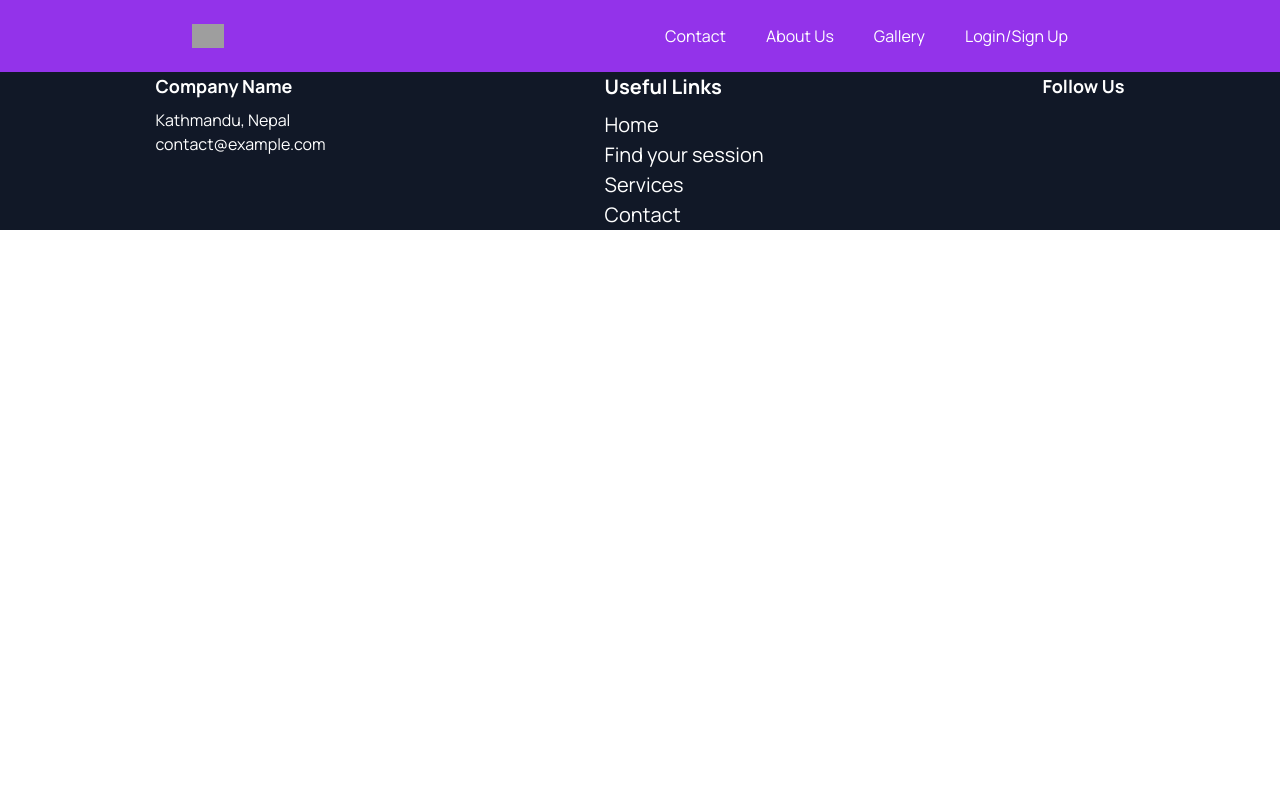
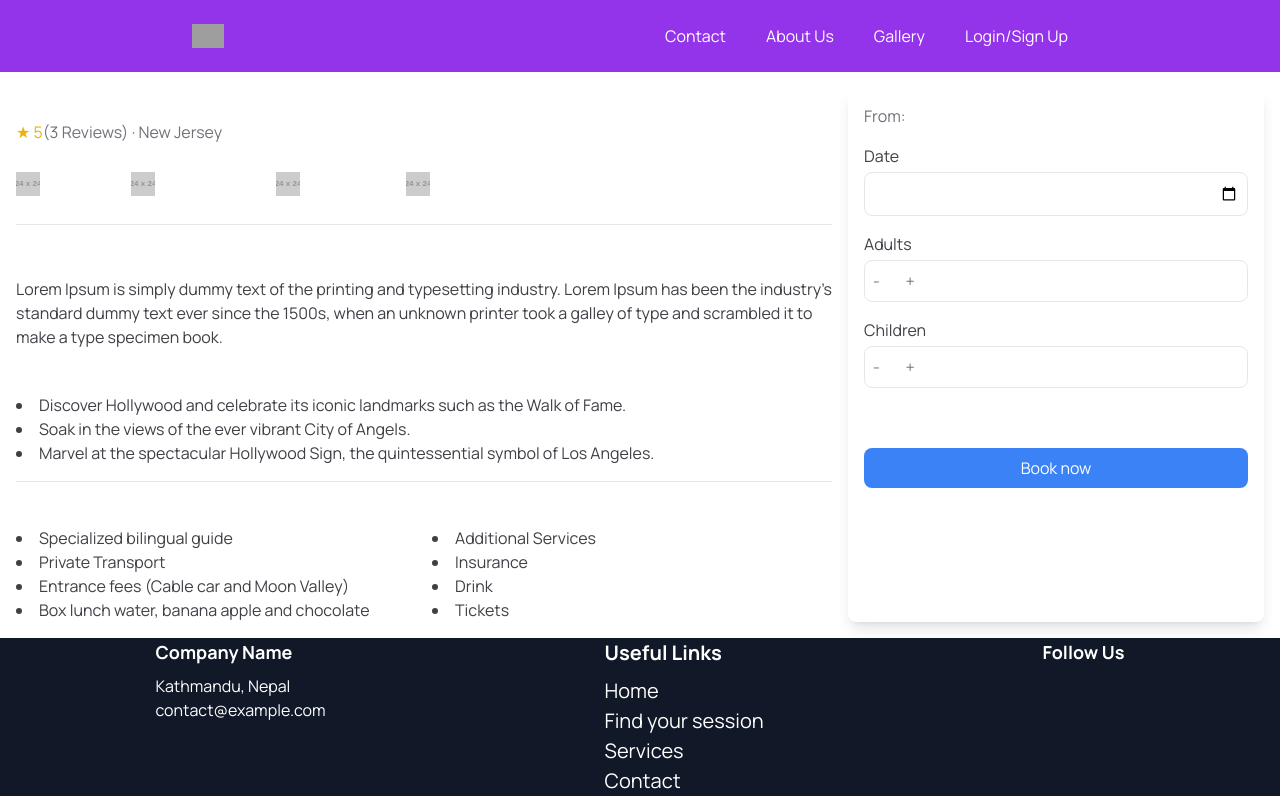
Before and after one commit to bhandaripawan8/Yoga-MERN, a React (Vite) app: page /booking in a window 1280 px wide. Built offline with nearby package versions, Linux system fonts and the light colour scheme; grey boxes are pictures that could not be loaded.

Commit message:
booking page added

```diff
--- a/src/Routes/Routers.jsx
+++ b/src/Routes/Routers.jsx
@@ -8,6 +8,7 @@ import Tarevir from '../components/Sessions/Tarevir'
 import Gallery from '../components/Gallery/Gallery'
 import Aboutus from '../components/AboutMe/AboutUs'
 import Sessions from '../components/Sessions/Sessions'
+import Booking from '../components/BookingPage/Booking'
 
 
 const Routers = () => {
@@ -21,7 +22,7 @@ const Routers = () => {
         <Route path='/aboutus' element = {<Aboutus/>}/>
         <Route path='/gallery' element = {<Gallery/>}/>
         <Route path='/sessions' element = {<Sessions/>}/>
-
+        <Route path='/booking' element = {<Booking/>}/>
     </Routes>
   )
 }
--- /dev/null
+++ b/src/components/BookingPage/Booking.jsx
@@ -0,0 +1,105 @@
+import React from 'react'
+
+const Booking = () => {
+  return (
+    <>
+
+        <div className="container mx-auto p-4 text-white dark:text-white">
+          <div className="flex flex-col lg:flex-row">
+            <div className="flex-1">
+              <h1 className="text-2xl font-bold">90-Minute Cruise & Open Bar in Miami</h1>
+              <div className="flex items-center text-zinc-500">
+                <span className="text-yellow-500">★ 5</span>
+                <span>(3 Reviews) · New Jersey</span>
+              </div>
+              <div className="flex space-x-4 my-4">
+                <div className="flex items-center space-x-2">
+                  <img src="https://placehold.co/24x24" alt="Duration icon" className="w-6 h-6"/>
+                  <div>
+                    <div className="font-semibold">Duration</div>
+                    <div>Full day</div>
+                  </div>
+                </div>
+                <div className="flex items-center space-x-2">
+                  <img src="https://placehold.co/24x24" alt="Cancellation icon" className="w-6 h-6"/>
+                  <div>
+                    <div className="font-semibold">Cancellation</div>
+                    <div>No Cancel</div>
+                  </div>
+                </div>
+                <div className="flex items-center space-x-2">
+                  <img src="https://placehold.co/24x24" alt="Group Size icon" className="w-6 h-6"/>
+                  <div>
+                    <div className="font-semibold">Group Size</div>
+                    <div>10 people</div>
+                  </div>
+                </div>
+                <div className="flex items-center space-x-2">
+                  <img src="https://placehold.co/24x24" alt="Languages icon" className="w-6 h-6"/>
+                  <div>
+                    <div className="font-semibold">Languages</div>
+                    <div>English, Francais</div>
+                  </div>
+                </div>
+              </div>
+              <hr className="my-4"/>
+              <h2 className="text-xl font-semibold">About this activity</h2>
+              <p className="text-zinc-700 my-2">
+                Lorem Ipsum is simply dummy text of the printing and typesetting industry. Lorem Ipsum has been the industry's standard dummy text ever since the 1500s, when an unknown printer took a galley of type and scrambled it to make a type specimen book.
+              </p>
+              <h2 className="text-xl font-semibold mt-4">Highlights</h2>
+              <ul className="list-disc list-inside text-zinc-700">
+                <li>Discover Hollywood and celebrate its iconic landmarks such as the Walk of Fame.</li>
+                <li>Soak in the views of the ever vibrant City of Angels.</li>
+                <li>Marvel at the spectacular Hollywood Sign, the quintessential symbol of Los Angeles.</li>
+              </ul>
+              <hr className="my-4"/>
+              <h2 className="text-xl font-semibold">Included/Excluded</h2>
+              <div className="grid grid-cols-2 gap-4 text-zinc-700">
+                <ul className="list-disc list-inside">
+                  <li>Specialized bilingual guide</li>
+                  <li>Private Transport</li>
+                  <li>Entrance fees (Cable car and Moon Valley)</li>
+                  <li>Box lunch water, banana apple and chocolate</li>
+                </ul>
+                <ul className="list-disc list-inside">
+                  <li>Additional Services</li>
+                  <li>Insurance</li>
+                  <li>Drink</li>
+                  <li>Tickets</li>
+                </ul>
+              </div>
+            </div>
+            <div className="w-full lg:w-1/3 bg-white dark:bg-zinc-800 shadow-lg rounded-lg p-4 mt-4 lg:mt-0 lg:ml-4">
+              <div className="text-zinc-500 dark:text-zinc-300">From: <span className="text-white dark:text-white font-bold">€0,00</span></div>
+              <div className="mt-4">
+                <label className="block text-zinc-700 dark:text-zinc-300">Date</label>
+                <input type="date" className="w-full border rounded-lg p-2 mt-1"/>
+              </div>
+              <div className="mt-4">
+                <label className="block text-zinc-700 dark:text-zinc-300">Adults</label>
+                <div className="flex items-center border rounded-lg p-2 mt-1">
+                  <button className="text-zinc-500 dark:text-zinc-300">-</button>
+                  <span className="mx-2">0</span>
+                  <button className="text-zinc-500 dark:text-zinc-300">+</button>
+                </div>
+              </div>
+              <div className="mt-4">
+                <label className="block text-zinc-700 dark:text-zinc-300">Children</label>
+                <div className="flex items-center border rounded-lg p-2 mt-1">
+                  <button className="text-zinc-500 dark:text-zinc-300">-</button>
+                  <span className="mx-2">0</span>
+                  <button className="text-zinc-500 dark:text-zinc-300">+</button>
+                </div>
+              </div>
+              <div className="mt-4 text-lg font-bold">Total €0,00</div>
+              <button className="w-full bg-blue-500 dark:bg-blue-700 text-white dark:text-white py-2 rounded-lg mt-4">Book now</button>
+            </div>
+          </div>
+        </div>
+
+        </>
+  )
+}
+
+export default Booking
--- a/src/components/Sessions/OfferCards.jsx
+++ b/src/components/Sessions/OfferCards.jsx
@@ -1,6 +1,7 @@
 import React from "react";
 import sessionIcon1 from "../../assets/images/sessions1.png";
 import sessionIcon2 from "../../assets/images/sessions2.png";
+import { Link } from "react-router-dom";
 
 const OfferCards = () => {
   return (
@@ -39,9 +40,12 @@ const OfferCards = () => {
                 Combine your love for hiking and yoga with our unique hike and
                 yoga sessions.
               </p>
+              <Link to='/booking'>
               <button class="py-2 px-5 my-2 bg-purple-600 text-white font-semibold rounded-md shadow-md hover:bg-black transition duration-500">
                 More Details
               </button>
+              </Link>
+
             </div>
           </div>
         </div>
```
